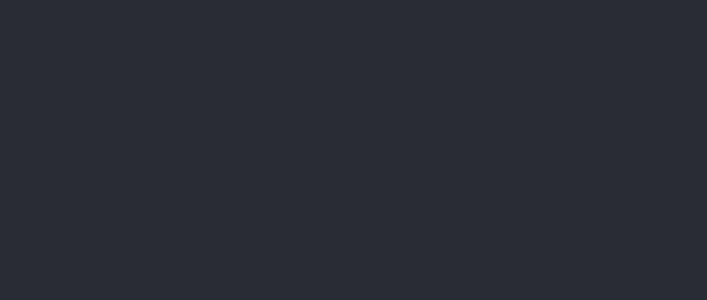
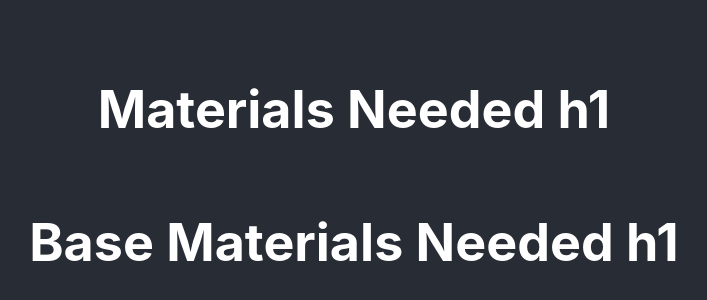
Before and after one commit to emilydrakesmith/subnautica-bz-resource-calculator, a React (Create React App) app: page / in a window 1280 px wide. Shown: the part 224-524 px from the top of the page, without its empty margins (286-993 px from the left). Built offline with nearby package versions, Linux system fonts and the light colour scheme.

Commit message:
initialize files for basic input/output in app

```diff
--- a/src/App.js
+++ b/src/App.js
@@ -1,9 +1,14 @@
+/******* START: IMPORT LOCAL FILES *******/
 import './App.css';
+import Home from './pages/Home/Home';
+/******* END: IMPORT LOCAL FILES *******/
+
 
 function App() {
   return (
     <div className="App">
       <header className="App-header">
+        <Home />
       </header>
     </div>
   );
--- /dev/null
+++ b/src/components/BaseMaterialsNeeded/BaseMaterialsNeeded.jsx
@@ -0,0 +1,15 @@
+/******* START: IMPORT REACT AND OTHER DONGLES *******/
+import React from 'react';
+/******* END: IMPORT REACT AND OTHER DONGLES *******/
+
+
+/******* START: IMPORT LOCAL FILES *******/
+import './BaseMaterialsNeeded.css';
+/******* END: IMPORT LOCAL FILES *******/
+
+
+function BaseMaterialsNeeded() {
+    return <h1>Base Materials Needed h1</h1>;
+}
+
+export default BaseMaterialsNeeded;
--- /dev/null
+++ b/src/components/MaterialsNeeded/MaterialsNeeded.jsx
@@ -0,0 +1,15 @@
+/******* START: IMPORT REACT AND OTHER DONGLES *******/
+import React from 'react';
+/******* END: IMPORT REACT AND OTHER DONGLES *******/
+
+
+/******* START: IMPORT LOCAL FILES *******/
+import './MaterialsNeeded.css';
+/******* END: IMPORT LOCAL FILES *******/
+
+
+function MaterialsNeeded() {
+    return <h1>Materials Needed h1</h1>;
+}
+
+export default MaterialsNeeded;
--- /dev/null
+++ b/src/pages/Home/Home.jsx
@@ -0,0 +1,22 @@
+/******* START: IMPORT REACT AND OTHER DONGLES *******/
+import React from 'react';
+/******* END: IMPORT REACT AND OTHER DONGLES *******/
+
+
+/******* START: IMPORT LOCAL FILES *******/
+import './Home.css';
+import BaseMaterialsNeeded from '../../components/BaseMaterialsNeeded/BaseMaterialsNeeded';
+import MaterialsNeeded from '../../components/MaterialsNeeded/MaterialsNeeded';
+/******* END: IMPORT LOCAL FILES *******/
+
+
+function Home() {
+    return (
+        <>
+            <MaterialsNeeded />
+            <BaseMaterialsNeeded />
+        </>
+    );
+}
+
+export default Home;
```
Also changed, not shown: src/components/BuildSelector/BuildSelector.jsx (added, +15 -0 lines), src/components/BaseMaterialsNeeded/BaseMaterialsNeeded.css (added), src/components/BuildSelector/BuildSelector.css (added), src/components/MaterialsNeeded/MaterialsNeeded.css (added), src/pages/Home/Home.css (added), 1 other file (tests, documents, lock files or other folders).
